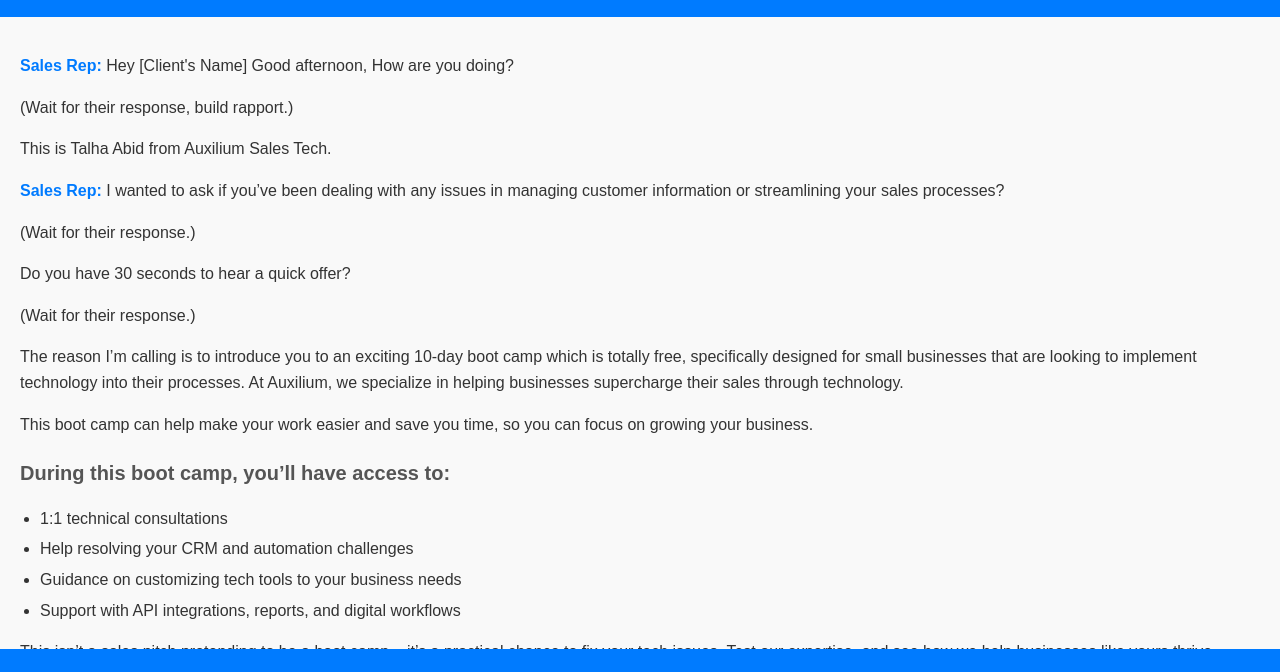
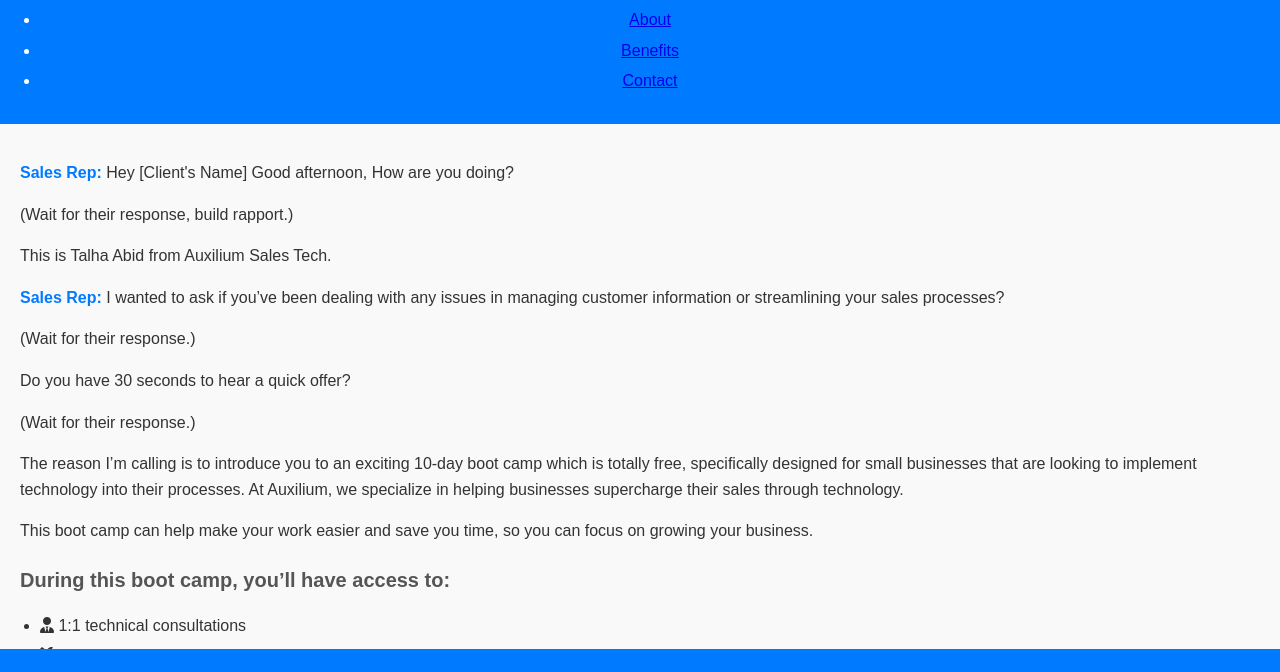
Before and after one commit to smillerhecker/my, a plain HTML site: page index.html in a window 1280 px wide. Shown: the part 74-746 px from the top of the page. Drawn offline with Linux system fonts and the light colour scheme; a script that the page names is missing.

Commit message:
Update index.html

```diff
--- a/index.html
+++ b/index.html
@@ -5,15 +5,24 @@
     <meta name="viewport" content="width=device-width, initial-scale=1.0">
     <title>Sales Call Pitch</title>
     <link rel="stylesheet" href="styles.css"> <!-- Link to the CSS file -->
+    <link rel="stylesheet" href="https://cdnjs.cloudflare.com/ajax/libs/font-awesome/6.0.0-beta3/css/all.min.css"> <!-- Font Awesome -->
+    <link href="https://fonts.googleapis.com/css2?family=Roboto:wght@400;700&display=swap" rel="stylesheet"> <!-- Google Fonts -->
 </head>
 <body>
 
     <header>
         <h1>Sales Call Pitch: 10-Day Free Boot Camp Offer</h1>
+        <nav>
+            <ul>
+                <li><a href="#about">About</a></li>
+                <li><a href="#benefits">Benefits</a></li>
+                <li><a href="#contact">Contact</a></li>
+            </ul>
+        </nav>
     </header>
 
     <main>
-        <section>
+        <section id="about">
             <p><strong>Sales Rep:</strong> Hey [Client's Name] Good afternoon, How are you doing?</p>
             <p>(Wait for their response, build rapport.)</p>
             <p>This is Talha Abid from Auxilium Sales Tech.</p>
@@ -21,18 +30,30 @@
             <p>(Wait for their response.)</p>
             <p>Do you have 30 seconds to hear a quick offer?</p>
             <p>(Wait for their response.)</p>
+        </section>
+
+        <section id="offer">
             <p>The reason I’m calling is to introduce you to an exciting 10-day boot camp which is totally free, specifically designed for small businesses that are looking to implement technology into their processes. At Auxilium, we specialize in helping businesses supercharge their sales through technology.</p>
             <p>This boot camp can help make your work easier and save you time, so you can focus on growing your business.</p>
+        </section>
+
+        <section id="benefits">
             <h2>During this boot camp, you’ll have access to:</h2>
             <ul>
-                <li>1:1 technical consultations</li>
-                <li>Help resolving your CRM and automation challenges</li>
-                <li>Guidance on customizing tech tools to your business needs</li>
-                <li>Support with API integrations, reports, and digital workflows</li>
+                <li><i class="fas fa-user-tie"></i> 1:1 technical consultations</li>
+                <li><i class="fas fa-tools"></i> Help resolving your CRM and automation challenges</li>
+                <li><i class="fas fa-cogs"></i> Guidance on customizing tech tools to your business needs</li>
+                <li><i class="fas fa-plug"></i> Support with API integrations, reports, and digital workflows</li>
             </ul>
+        </section>
+
+        <section id="impact">
             <p>This isn’t a sales pitch pretending to be a boot camp – it’s a practical chance to fix your tech issues. Test our expertise, and see how we help businesses like yours thrive.</p>
             <p>Just to give you an idea of our impact, one of our recent clients experienced a 30% increase in sales efficiency after participating in our last boot camp.</p>
             <p>I should mention that we only have a few seats left for this boot camp, and I highly recommend scheduling a call with one of our technical representatives at your earliest convenience to secure your spot.</p>
+        </section>
+
+        <section id="contact">
             <p><strong>Sales Rep:</strong> Would you be interested in setting up that call today to discuss how we can help your small business thrive with technology?</p>
         </section>
     </main>
```
